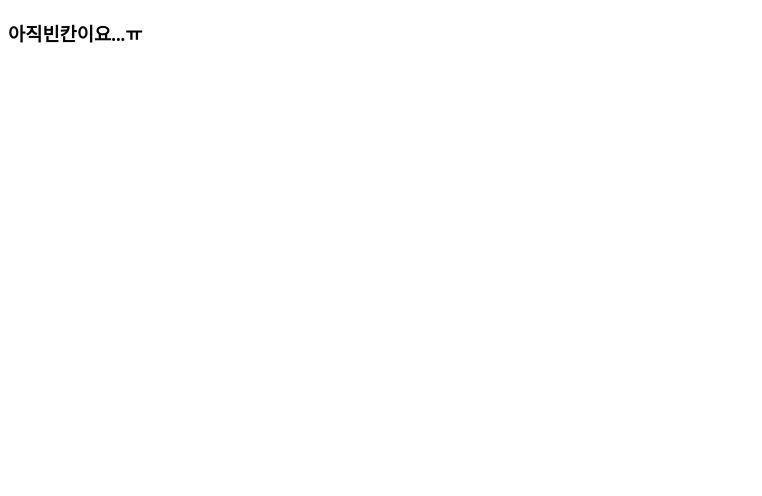
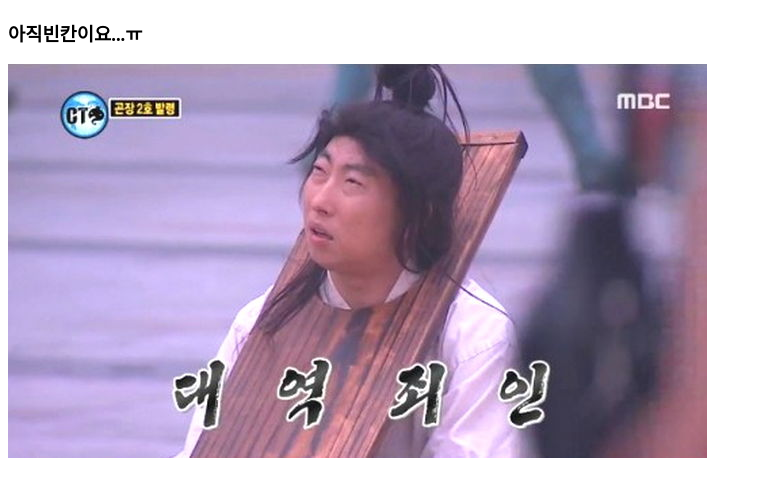
Before and after one commit to hyori23/my-project, a website: page index.html in a window 1280 px wide. Shown: the whole page, without its empty margins (0-762 px from the left). Drawn offline with Linux system fonts and the light colour scheme.

Commit message:
ㅠㅠㅠ...

```diff
--- a/index.html
+++ b/index.html
@@ -3,9 +3,10 @@
   <head>
     <meta charset="UTF-8" />
     <meta name="viewport" content="width=device-width, initial-scale=1.0" />
-    <title>my project</title>
+    <title>웹미디 기말</title>
   </head>
   <body>
     <h3>아직빈칸이요...ㅠ</h3>
+    <img src="./assets/sorry.jpg" alt="" />
   </body>
 </html>
```
Also changed, not shown: assets/sorry.jpg (added).
